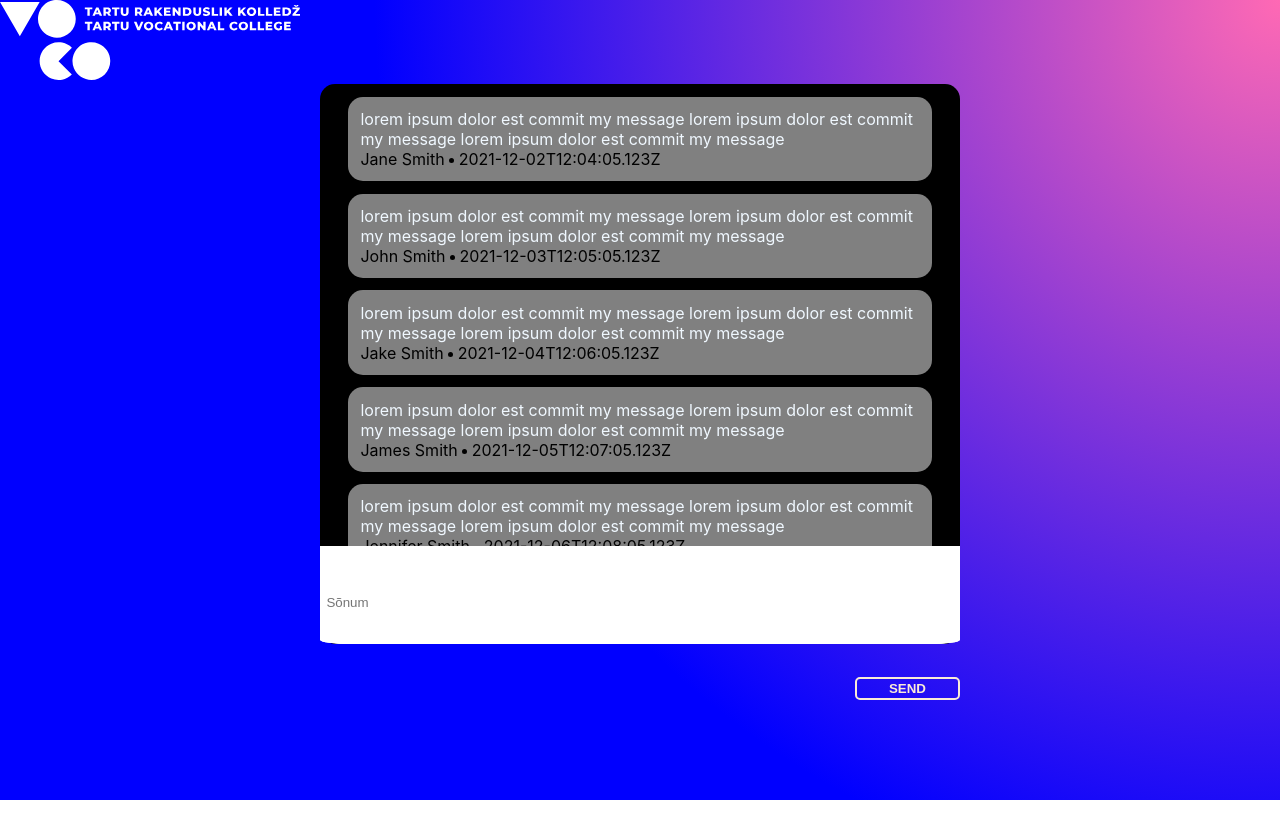
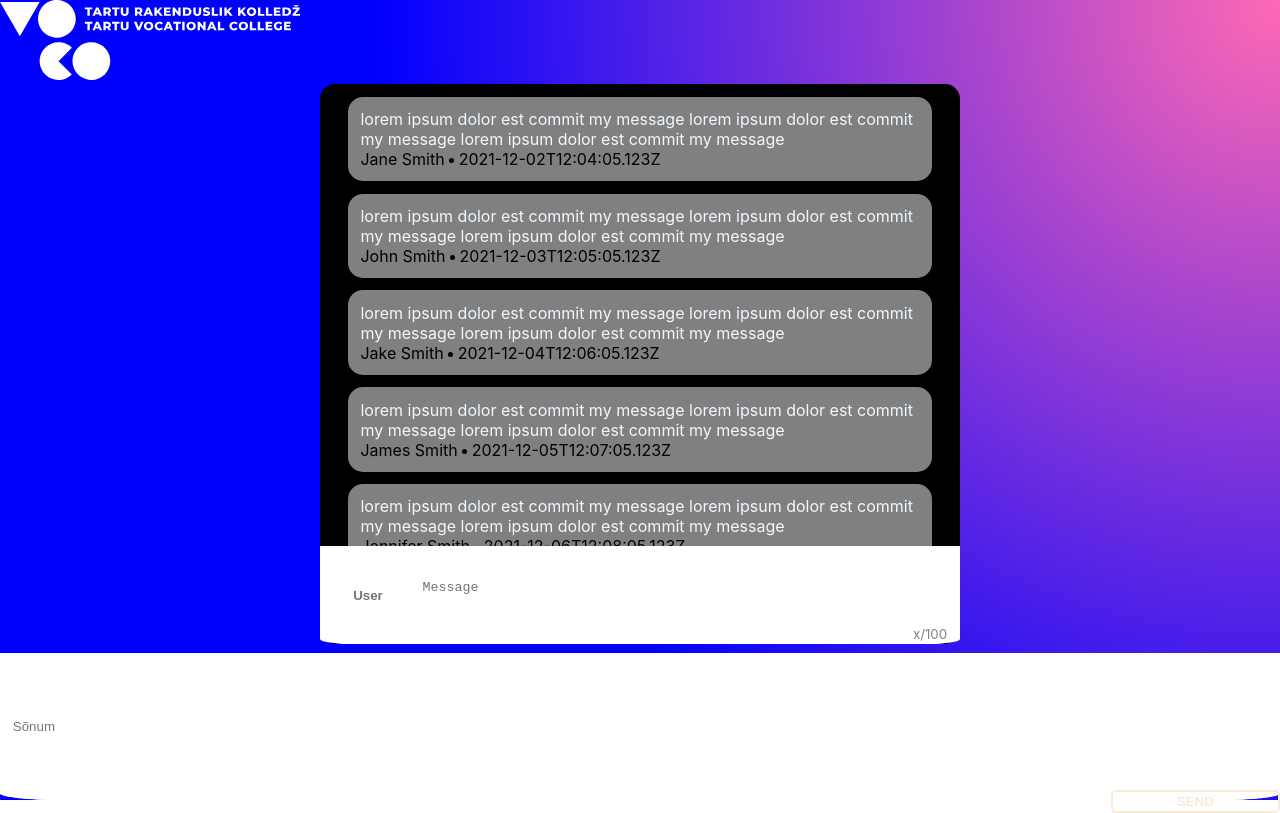
Before and after one commit to silversirp/voco-chat-client-2, a React (Create React App) app: page / in a window 1280 px wide. Built offline with nearby package versions, Linux system fonts and the light colour scheme; no server answers.

Commit message:
Final touches are already in sight

```diff
--- a/src/App.js
+++ b/src/App.js
@@ -16,7 +16,7 @@ function App() {
         connectToServer()
             .then((message) => {
                 console.log(message)
-            })
+            });
     },[]);
 
     const handleSubmit = () => {
@@ -45,14 +45,19 @@ function App() {
             <div className="chat-component">
                 <Chat messages={messages}/>
             </div>
+
+        </div>
+        <div className="input-area">
             <Input placeholder="Autor" onChange={setAuthor} value={author}/>
             <Input placeholder="Sõnum" onChange={setMessage} value={message}/>
-            <button type="submit" className="submit-btn" onChange={handleSubmit}>SEND</button>
+            <button className="submit-btn" onClick={handleSubmit}>SEND</button>
         </div>
 
 
 
     </div>
+
+
   );
 }
 
```
